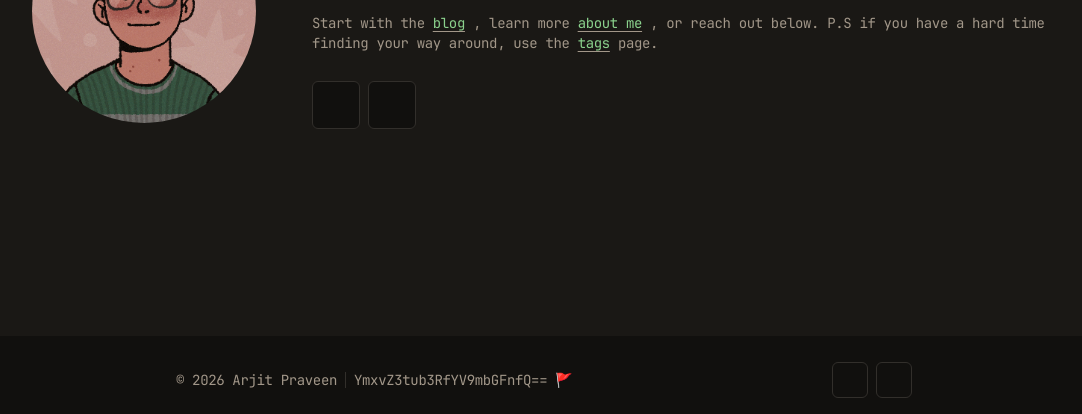
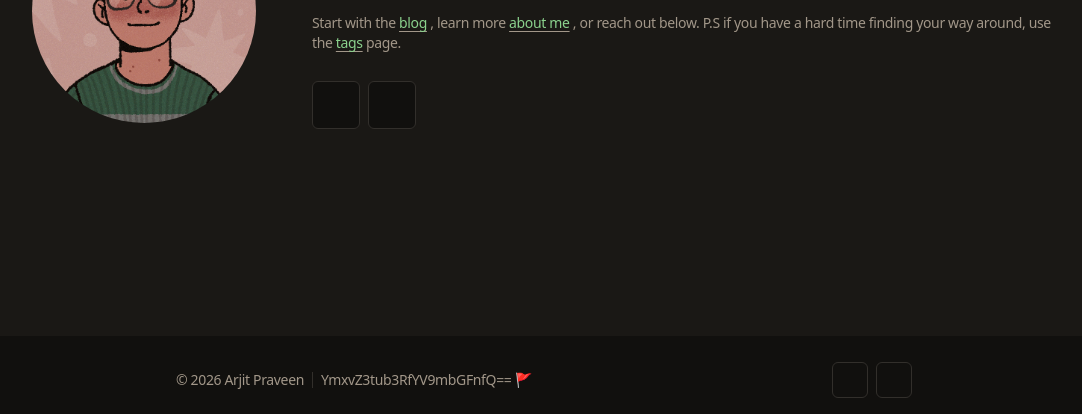
Before and after one commit to arjitpraveen/arjitpraveen.github.io, an Astro site: page / in a window 1280 px wide. Shown: the part 386-800 px from the top of the page, without its empty margins (96-1178 px from the left). Built offline with nearby package versions, Linux system fonts and the light colour scheme; Astro itself is replaced by a stand-in of ours; some icons are missing.

Commit message:
Update css

```diff
--- a/src/styles/global.css
+++ b/src/styles/global.css
@@ -5,10 +5,12 @@
 
 @theme inline {
   --font-sans:
-    /* Geist, ui-sans-serif, system-ui, sans-serif, 'Apple Color Emoji',
-    'Segoe UI Emoji', 'Segoe UI Symbol', 'Noto Color Emoji'; */
-    'JetBrains Mono', ui-monospace, SFMono-Regular, Menlo, Monaco, Consolas,
-    'Liberation Mono', 'Courier New', monospace;
+    Geist, ui-sans-serif, system-ui, sans-serif, 'Apple Color Emoji',
+    'Segoe UI Emoji', 'Segoe UI Symbol', 'Noto Color Emoji';
+    /* 'JetBrains Mono', ui-monospace, SFMono-Regular, Menlo, Monaco, Consolas,
+    'Liberation Mono', 'Courier New', monospace; */
+    /* 'Inter', ui-sans-serif, system-ui, sans-serif, */
+    /* 'Apple Color Emoji', 'Segoe UI Emoji', 'Segoe UI Symbol', 'Noto Color Emoji'; */
   --font-mono:
     /* Geist Mono, ui-monospace, SFMono-Regular, Menlo, Monaco, Consolas,
     'Liberation Mono', 'Courier New', monospace; */
@@ -49,6 +51,7 @@
 
 :root {
   --background: oklch(0.1722 0.0041 75);
+  /* --background:#181818; */
   --foreground: oklch(0.947 0.0414 75);
   --primary: oklch(0.80 0.12 145);
   --primary-foreground: oklch(0.209 0.006 75);
@@ -62,6 +65,7 @@
 
 [data-theme='dark'] {
   --background: oklch(0.18 0.002 75);
+  /* --background:#131313; */
   --foreground: oklch(0.95 0.02 75);
   --primary: oklch(0.80 0.12 145);
   --primary-foreground: oklch(0.18 0.02 75);
--- a/src/styles/typography.css
+++ b/src/styles/typography.css
@@ -161,7 +161,3 @@
 @utility small {
   @apply text-sm leading-6 [&_code]:text-xs [&_img,video,figure,details,blockquote,.katex-display,.expressive-code]:my-4! [&_li,ol]:mt-0 [&_p]:my-2! [&_ul]:my-0;
 }
-
-/* ================================
-   SHIKI: FORCE DARK TOKENS ALWAYS
-   ================================ */
```
